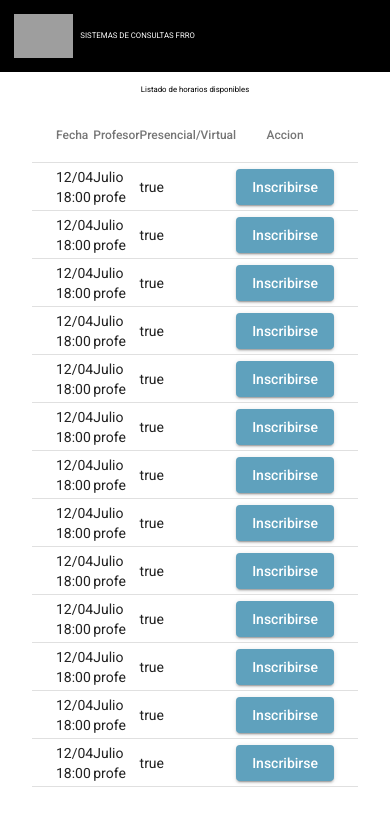
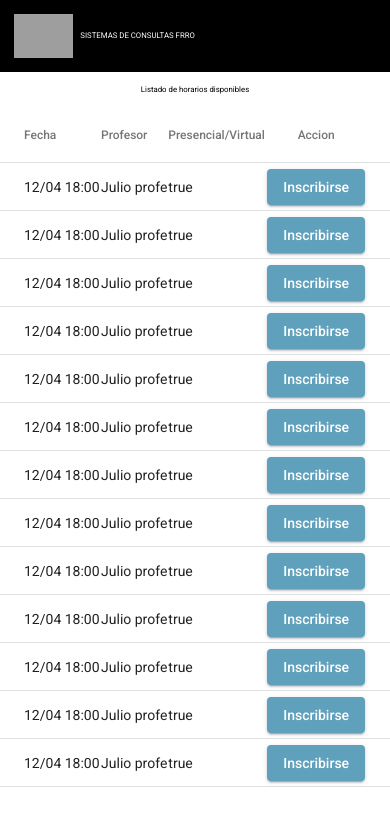
Before and after one commit to lucasrandisi/consultas-spa, an Angular app: page /horarios in a window 390 px wide. Shown: the top 826 px of the page. Built offline with nearby package versions, Linux system fonts and the light colour scheme; grey boxes are pictures that could not be loaded.

Commit message:
style: table width de 100% en res menor a 680px

```diff
--- a/src/app/horarios/components/listar-horarios/listar-horarios.component.scss
+++ b/src/app/horarios/components/listar-horarios/listar-horarios.component.scss
@@ -21,3 +21,9 @@ p {
 table {
     width: 50%;
 }
+
+@media (max-width: 680px) {
+    table {
+        width: 100%;
+    }
+}
```
